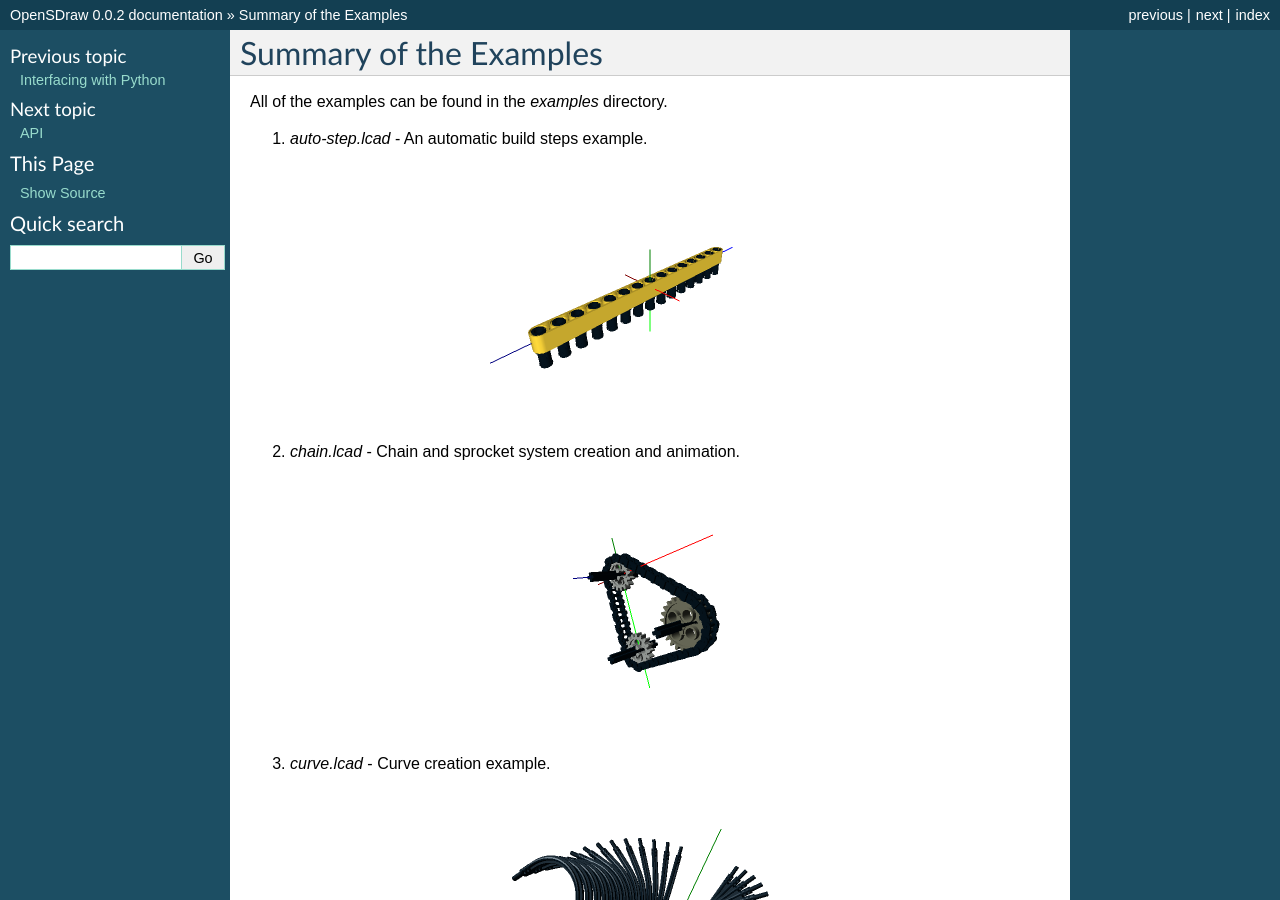
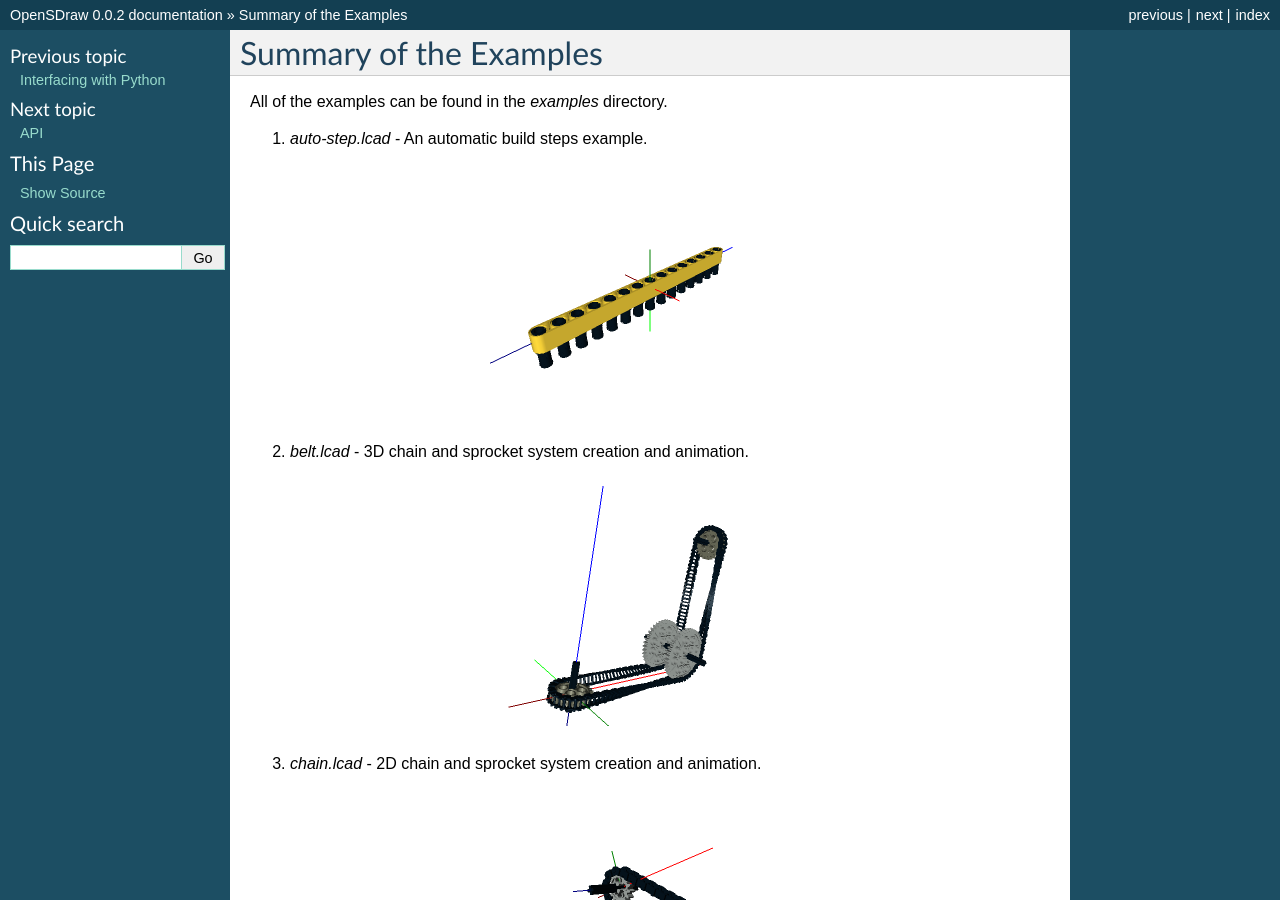
Before and after one commit to HazenBabcock/opensdraw, a Sphinx documentation site: the page built from docs/source/examples_list.rst, in a window 1280 px wide and 900 px high. Built offline with Sphinx 7.4.7, drawn with Linux system fonts in a browser that asks for light colours.

Commit message:
Add belt example.

```diff
--- a/docs/source/animation.rst
+++ b/docs/source/animation.rst
@@ -55,4 +55,5 @@ Create a movie. I find `ImageJ <http://fiji.sc/Fiji>`_ be a handy tool for this.
 See Also
 --------
 
-The chain.lcad example, which demonstrates animating a chain and sprocket system.
+The belt.lcad example, which demonstrates animating a 3D chain and sprocket system.
+The chain.lcad example, which demonstrates animating a 2D chain and sprocket system.
--- a/docs/source/api.rst
+++ b/docs/source/api.rst
@@ -57,6 +57,9 @@ Usage::
 Miscellaneous Functions
 -----------------------
 
+.. automodule:: opensdraw.lcad_language.belt
+   :members: LCadBelt
+
 .. automodule:: opensdraw.lcad_language.chain
    :members: LCadChain
 
--- a/docs/source/examples_list.rst
+++ b/docs/source/examples_list.rst
@@ -8,52 +8,57 @@
 .. figure:: auto-step.png
    :scale: 50%
 
-2. *chain.lcad* - Chain and sprocket system creation and animation.
+2. *belt.lcad* - 3D chain and sprocket system creation and animation.
+
+.. figure:: belt.png
+   :scale: 50%
+
+3. *chain.lcad* - 2D chain and sprocket system creation and animation.
 
 .. figure:: chain.png
    :scale: 50%
 
-3. *curve.lcad* - Curve creation example.
+4. *curve.lcad* - Curve creation example.
 
 .. figure:: curve.png
    :scale: 50%
 
-4. *dumper-truck.lcad* - The Dumper Truck example from `here <http://www.holly-wood.it/mlcad/basic1-en.html>`_.
+5. *dumper-truck.lcad* - The Dumper Truck example from `here <http://www.holly-wood.it/mlcad/basic1-en.html>`_.
 
 .. figure:: dumper-truck5.png
    :scale: 50%
 
-5. *gears.lcad* - An animation example.
+6. *gears.lcad* - An animation example.
 
 .. figure:: gears_00001.png
    :scale: 50%
 
-6. *gripper.lcad* - A gripper, original design by Efferman from `here <http://www.brickshelf.com/cgi-bin/gallery.cgi?i=5724663>`_.
+7. *gripper.lcad* - A gripper, original design by Efferman from `here <http://www.brickshelf.com/cgi-bin/gallery.cgi?i=5724663>`_.
 
 .. figure:: gripper.png
    :scale: 50%
 
-7. *picture.lcad* - Interfacing with Python example.
+8. *picture.lcad* - Interfacing with Python example.
 
 .. figure:: picture.png
    :scale: 50%
 
-8. *rib-hose.lcad* - Curves and ribbed-hose example.
+9. *rib-hose.lcad* - Curves and ribbed-hose example.
 
 .. figure:: rib-hose.png
    :scale: 50%
 
-9. *steps.lcad* - A build steps example.
+10. *steps.lcad* - A build steps example.
 
 .. figure:: step20.png
    :scale: 50%
 
-10. *trefoil.lcad* - A LDraw primitives example.
+11. *trefoil.lcad* - A LDraw primitives example.
 
 .. figure:: trefoil.png
    :scale: 50%
 
-11. *wall.lcad* - A random number generator example.
+12. *wall.lcad* - A random number generator example.
 
 .. figure:: wall.png
    :scale: 50%
```
Also changed, not shown: docs/source/belt.png (added).
